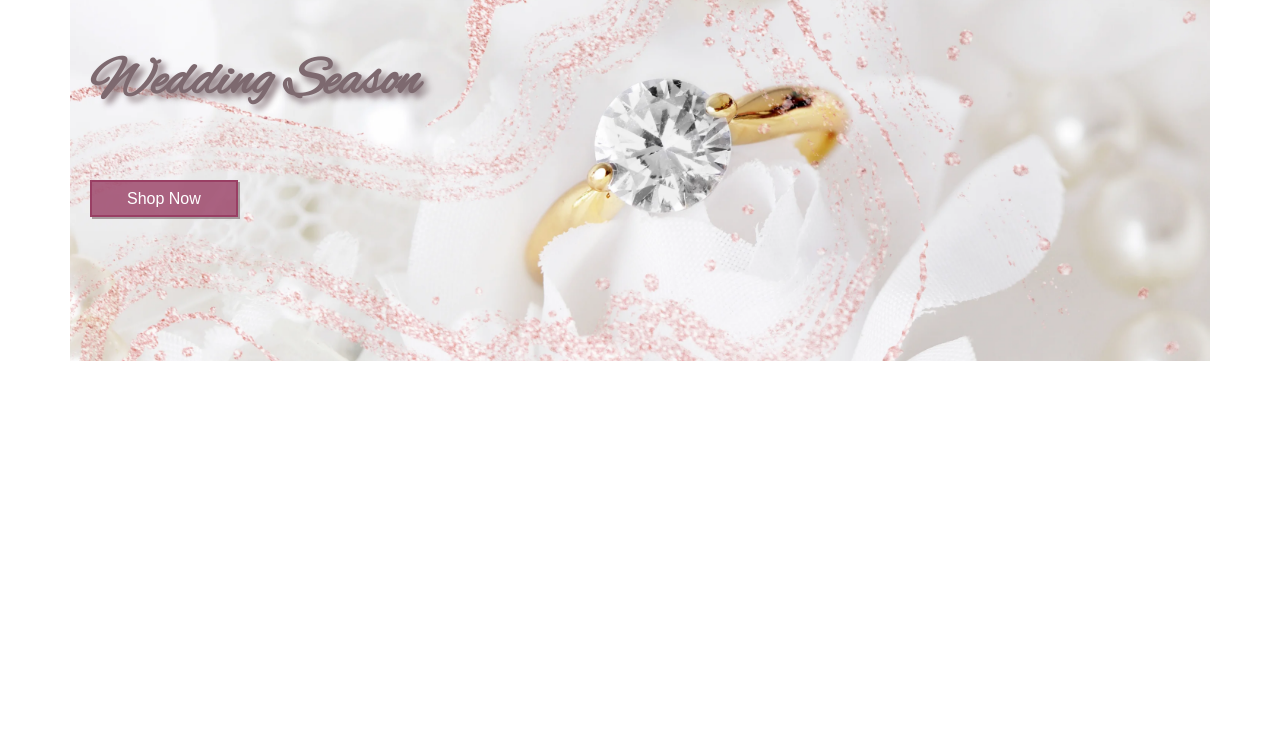
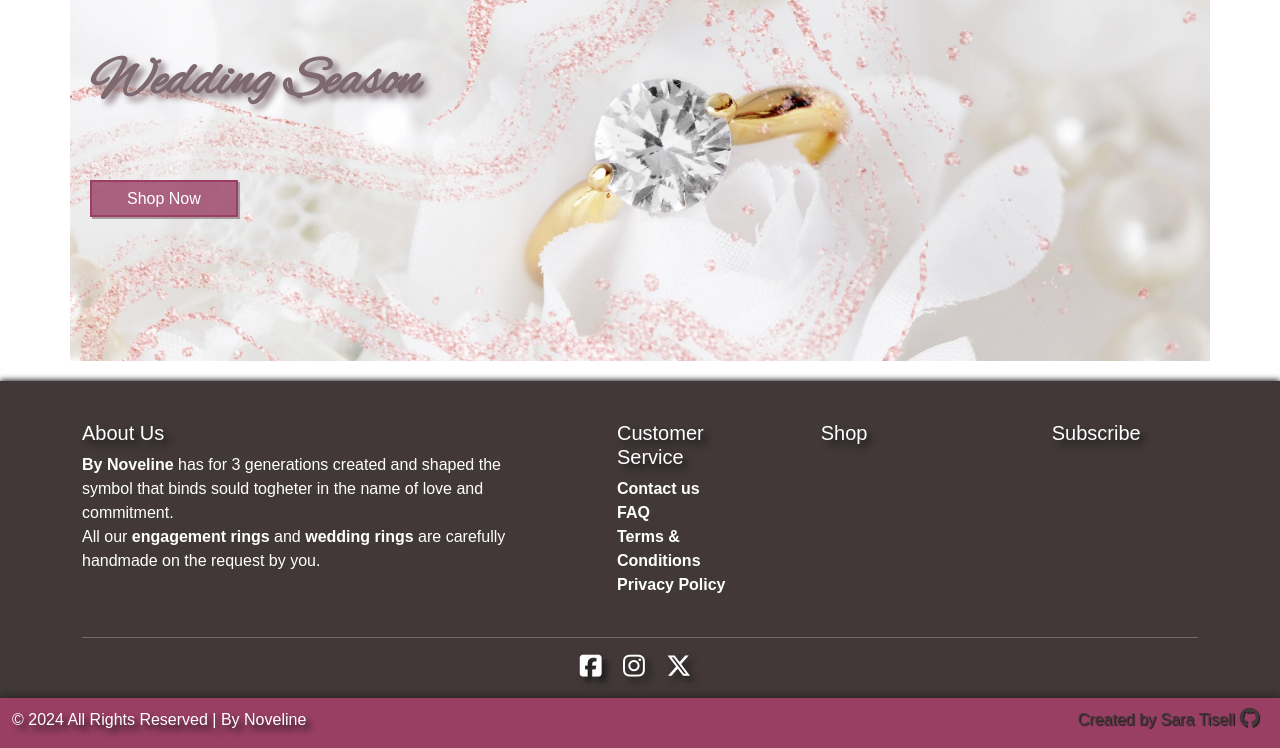
Before and after one commit to SaraTisell/by-noveline, a Django app: page / in a window 1280 px wide. Shown: the part 205-953 px from the top of the page. Before the commit the page ends 566 px from the top, so only its background shows below. Run offline with Django 4.2, Linux system fonts and the light colour scheme; some libraries are stand-ins or nearby versions; some web fonts are replaced.

Commit message:
Create footer template, add styling, content & js

```diff
--- a/static/css/base.css
+++ b/static/css/base.css
@@ -87,6 +87,12 @@ body {
     color: #423838;
     font-family: "Ysabeau Infant", sans-serif;
     margin: 0px;
+    display: flex;
+    flex-direction: column;
+}
+
+main {
+    flex: 1 0 auto;
 }
 
 /* Home page */
@@ -125,6 +131,70 @@ body {
 .shop-btn:hover {
     background-color: #993F64;
 }
+
+/* Footer */
+
+footer {
+    background-color: #423838;
+    margin-top: 20px;
+    box-shadow: 0px -1px 6px #1b1a1a;
+}
+
+.footer-container {
+    background-color: #423838;
+    color: #FFFFFF;
+}
+
+.footer-container a {
+    color: #FFFFFF;
+    text-decoration: none;
+    font-weight: 600;
+}
+
+.footer-container a:hover {
+    color: #ffc0cb;
+}
+
+.footer-container h5 {
+    text-shadow: 5px 5px 6px #1b1a1a;
+}
+
+.footer-container i {
+    color: #FFFFFF;
+    text-shadow: 5px 5px 6px #1b1a1a;
+}
+
+.footer-container i:hover {
+    color: #993F64;
+}
+
+.footer-col-us {
+
+    margin-top: 40px;
+    margin-right: 40px;
+}
+
+.footer-col {
+    margin: 40px 30px ;
+}
+
+.footer-end-container {
+    background-color: #993F64;
+    padding-top: 10px;
+    text-shadow: 1px 1px 1px #1b1a1a;
+    box-shadow: 0px -1px 9px #222121;
+}
+
+.footer-end-container i {
+    color: #423838;
+    font-size: 20px;
+}
+
+.copyright-text {
+    color: #FFFFFF;
+    text-shadow: 5px 5px 6px #1b1a1a;
+}
+
 
 
 /* Allauth forms */
--- /dev/null
+++ b/static/js/base.js
@@ -0,0 +1,13 @@
+
+// Function to set copyright information
+function setCopyrightInfo() {
+    let currentYear = new Date().getFullYear();
+    let copyrightInfo = document.getElementById("copyright");
+
+    copyrightInfo.innerHTML= "© " + currentYear + " All Rights Reserved | By Noveline";
+    // Add class for CSS purpose
+    copyrightInfo.classList.add("copyright-text");
+}
+
+// Call function to set copyright information
+setCopyrightInfo();
--- a/templates/base.html
+++ b/templates/base.html
@@ -181,15 +181,24 @@
       </nav>
     </header>
 
+    <main>
     {% if messages %}
     <div class="message-container"></div>
     {% endif %}
 
     {% block content %}
     {% endblock %}
+    </main>
+
+
+    <!-- Footer -->
+    <footer>
+      {% include 'includes/footer.html' %}
+    </footer>
 
 
     {% block postloadjs %}
+    <script src="{% static 'js/base.js' %}"></script>
     {% endblock %}
     <!-- Fontawesome -->
     <script src="https://kit.fontawesome.com/c782e5ed24.js" crossorigin="anonymous"></script>
--- /dev/null
+++ b/templates/includes/footer.html
@@ -0,0 +1,64 @@
+{% load static %}
+
+<div class="container footer-container">
+    <div class="row">
+        <div class="col-md-5 footer-col-us">
+            <h5>About Us</h5>
+            <p><strong>By Noveline</strong> has for 3 generations created and shaped the symbol that binds sould
+                togheter in the name of love and commitment. <br>
+                All our <strong>engagement rings</strong> and <strong>wedding rings</strong> are carefully handmade on
+                the request by you.
+            </p>
+        </div>
+        <div class="col footer-col">
+            <h5>Customer Service</h5>
+            <a href="#">Contact us</a> <br>
+            <a href="#">FAQ</a> <br>
+            <a href="#">Terms & Conditions</a> <br>
+            <a href="#">Privacy Policy</a>
+        </div>
+        <div class="col footer-col">
+            <h5>Shop</h5>
+        </div>
+        <div class="col text-center footer-col">
+            <h5>Subscribe</h5>
+        </div>
+    </div>
+    <div class="row">
+        <!-- Social Media links -->
+        <hr>
+        <div class="col text-center">
+            <ul class="list-inline">
+                <li class="list-inline-item">
+                    <a href="https://www.facebook.com" target="_blank" rel="noopener"
+                        aria-label="Visit our Facebook page (opens in a new tab)"><i
+                            class="fa-brands fa-square-facebook"></i></i></a>
+                </li>
+                <li class="list-inline-item">
+                    <a href="https://www.instagram.com" target="_blank" rel="noopener"
+                        aria-label="Visit our Instagram page (opens in a new tab)"><i
+                            class="fa-brands fa-instagram"></i></a>
+                </li>
+                <li class="list-inline-item">
+                    <a href="https://www.twitter.com" target="_blank" rel="noopener"
+                        aria-label="Visit our Twitter page (opens in a new tab)"><i
+                            class="fa-brands fa-x-twitter"></i></a>
+                </li>
+            </ul>
+        </div>
+    </div>
+</div>
+<!-- Copyright Information & GitHub Link -->
+<div class="container-fluid footer-end-container">
+    <div class="row">
+        <div class="col">
+            <p id="copyright"></p>
+        </div>
+        <div class="col d-flex justify-content-end">
+            <p>Created by Sara Tisell
+                <a href="https://github.com/SaraTisell/by-noveline" target="_blank"
+                    aria-label="Link to Sara Tisells' Github"><i class="fa-brands fa-github"></i></a>
+            </p>
+        </div>
+    </div>
+</div>
```
